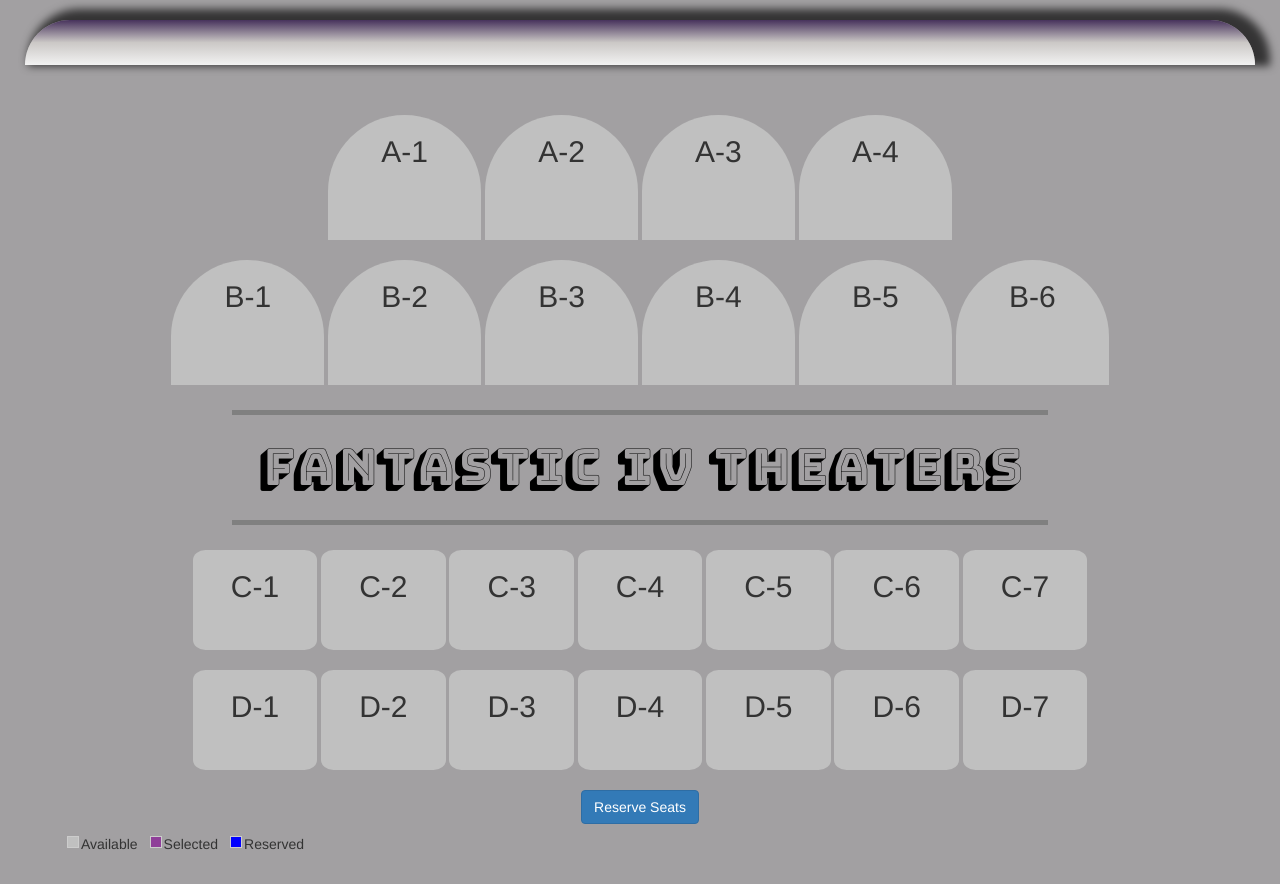
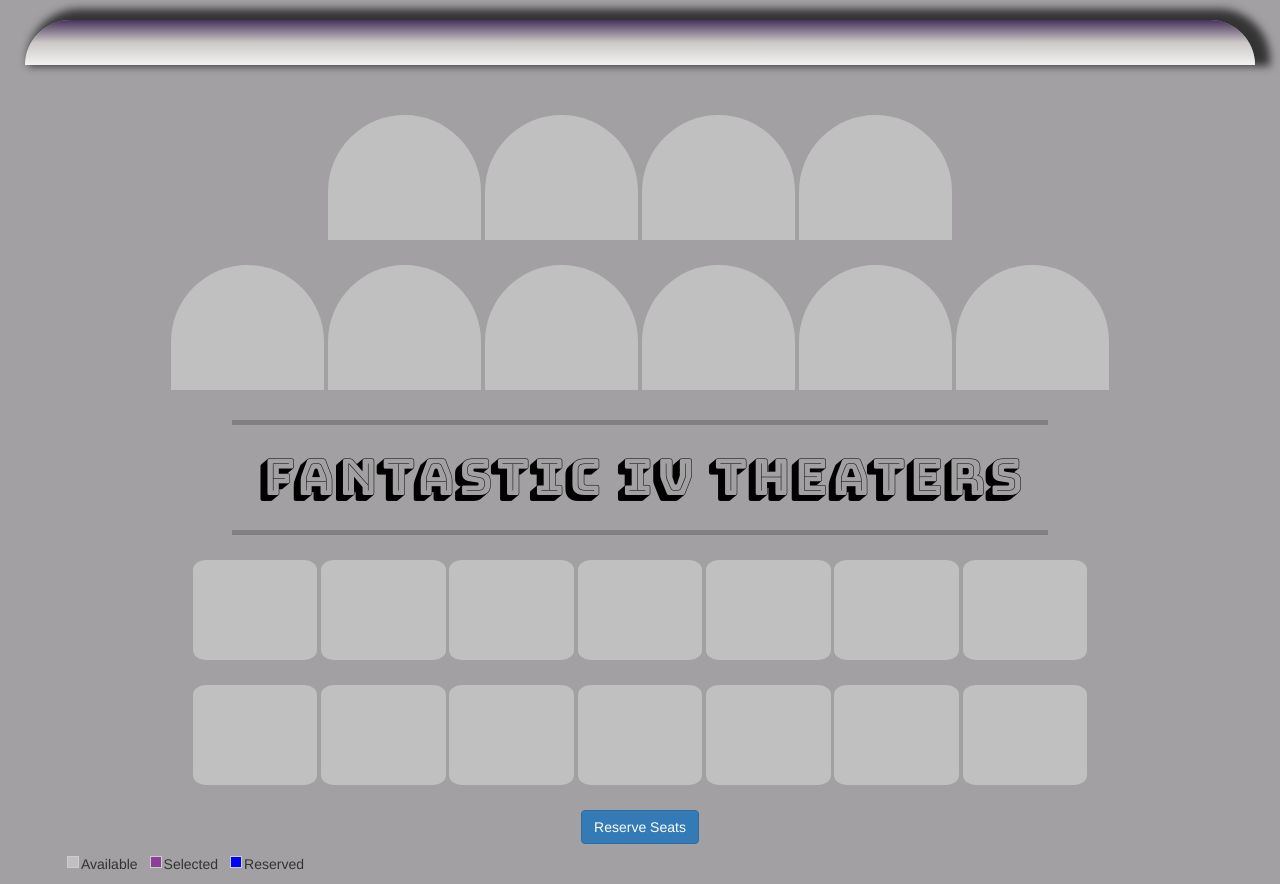
Before and after one commit to Chrissyanity/Theatre-Seat-Selector, a plain HTML site: page index.html in a window 1280 px wide. Drawn offline with Linux system fonts and the light colour scheme; a web font is replaced by a local one.

Commit message:
Reverted changes to commit bugs

```diff
--- a/index.html
+++ b/index.html
@@ -30,27 +30,12 @@
             </div>
             <div class='col-xs-10'>
                 <div id="A-1" class="reclinerSeat">
-                    <h2 class="pStyling">
-                        A-1
-                    </h2>
                 </div>
                 <div id='A-2' class="reclinerSeat">
-                    <h2 class="pStyling">
-                        A-2
-                    </h2>
-
                 </div>
                 <div id='A-3' class="reclinerSeat">
-                    <h2 class="pStyling">
-                        A-3
-                    </h2>
-
                 </div>
                 <div id='A-4' class="reclinerSeat">
-                    <h2 class="pStyling">
-                        A-4
-                    </h2>
-
                 </div>
             </div>
             <!-- Spacing Div for curtain along right side -->
@@ -64,34 +49,16 @@
             </div>
             <div class='col-xs-10'>
                 <div id='B-1' class="reclinerSeat">
-                    <h2 class="pStyling">
-                        B-1
-                    </h2>
                 </div>
                 <div id='B-2' class="reclinerSeat">
-                    <h2 class="pStyling">
-                        B-2
-                    </h2>
                 </div>
                 <div id='B-3' class="reclinerSeat">
-                    <h2 class="pStyling">
-                        B-3
-                    </h2>
                 </div>
                 <div id='B-4' class="reclinerSeat">
-                    <h2 class="pStyling">
-                        B-4
-                    </h2>
                 </div>
                 <div id='B-5' class="reclinerSeat">
-                    <h2 class="pStyling">
-                        B-5
-                    </h2>
                 </div>
                 <div id='B-6' class="reclinerSeat">
-                    <h2 class="pStyling">
-                        B-6
-                    </h2>
                 </div>
             </div>
 
@@ -125,39 +92,18 @@
             </div>
             <div class='col-xs-10'>
                 <div id='C-1' class="regularSeat">
-                    <h2 class="pStyling">
-                        C-1
-                    </h2>
                 </div>
                 <div id='C-2' class="regularSeat">
-                    <h2 class="pStyling">
-                        C-2
-                    </h2>
                 </div>
                 <div id='C-3' class="regularSeat">
-                    <h2 class="pStyling">
-                        C-3
-                    </h2>
                 </div>
                 <div id='C-4' class="regularSeat">
-                    <h2 class="pStyling">
-                        C-4
-                    </h2>
                 </div>
                 <div id='C-5' class="regularSeat">
-                    <h2 class="pStyling">
-                        C-5
-                    </h2>
                 </div>
                 <div id='C-6' class="regularSeat">
-                    <h2 class="pStyling">
-                        C-6
-                    </h2>
                 </div>
                 <div id='C-7' class="regularSeat">
-                    <h2 class="pStyling">
-                        C-7
-                    </h2>
                 </div>
             </div>
 
@@ -173,39 +119,18 @@
             </div>
             <div class='col-xs-10'>
                 <div id='D-1' class="regularSeat">
-                    <h2 class="pStyling">
-                        D-1
-                    </h2>
                 </div>
                 <div id='D-2' class="regularSeat">
-                    <h2 class="pStyling">
-                        D-2
-                    </h2>
                 </div>
                 <div id='D-3' class="regularSeat">
-                    <h2 class="pStyling">
-                        D-3
-                    </h2>
                 </div>
                 <div id='D-4' class="regularSeat">
-                    <h2 class="pStyling">
-                        D-4
-                    </h2>
                 </div>
                 <div id='D-5' class="regularSeat">
-                    <h2 class="pStyling">
-                        D-5
-                    </h2>
                 </div>
                 <div id='D-6' class="regularSeat">
-                    <h2 class="pStyling">
-                        D-6
-                    </h2>
                 </div>
                 <div id='D-7' class="regularSeat">
-                    <h2 class="pStyling">
-                        D-7
-                    </h2>
                 </div>
             </div>
 
@@ -236,16 +161,16 @@
                                   </p>
                               </div>
                                 <div class="form-group">
-                                    <label for="firstName1">First Name</label>
-                                    <input type="firstName" class="form-control" id="firstName1" placeholder="First Name">
+                                    <label for="exampleInputfirstName1">First Name</label>
+                                    <input type="firstName" class="form-control" id="exampleInputfirstName1" placeholder="firstName">
                                 </div>
                                 <div class="form-group">
-                                    <label for="lastName1">Last Name</label>
-                                    <input type="lastName" class="form-control" id="lastName1" placeholder="Last Name">
+                                    <label for="exampleInputlastName1">Last Name</label>
+                                    <input type="lastName" class="form-control" id="exampleInputlastName1" placeholder="lastName">
                                 </div>
                                 <div class="form-group">
-                                    <label for="Email1">Email</label>
-                                    <input type="email" class="form-control" id="Email1" placeholder="Email">
+                                    <label for="exampleInputEmail1">Email</label>
+                                    <input type="email" class="form-control" id="exampleInputEmail1" placeholder="Email">
                                 </div>
 
 
--- a/js/script.js
+++ b/js/script.js
@@ -29,6 +29,7 @@ $(function() {
     $('.reclinerSeat').on("click",function(event) {
         var id = event.target.id;
         if ($.inArray( id, clickedSeats ) > -1 ) {
+            var itemtoRemove = id;
             clickedSeats.splice($.inArray(id, clickedSeats),1);
             console.log(clickedSeats);
         } else {
@@ -42,6 +43,7 @@ $(function() {
     $('.regularSeat').on("click", function(event) {
         var id = event.target.id;
         if ($.inArray( id, clickedSeats ) > -1 ) {
+            var itemtoRemove = id;
             clickedSeats.splice($.inArray(id, clickedSeats),1);
             console.log(clickedSeats);
         } else {
@@ -53,21 +55,19 @@ $(function() {
     });
 
     $('#reserveButton').on('click', function(){
-        var lastName = $('#lastName1').val();
         clickedSeats.forEach(function(i){
             var idTemp = '#' + i;
-            $(idTemp).removeClass('selectedSeat').addClass('reservedSeat').text(lastName).off('click');
+            $(idTemp).removeClass('selectedSeat').addClass('reservedSeat');
 
-
-        })
-        clickedSeats = [];
+        });
+        clickedSeats=[];
     })
 
+    //Reset modal
+    $('.modal').on('hidden.bs.modal', function(){
+        $(this).find('form')[0].reset();
+    });
 
-//Reset modal
-$('.modal').on('hidden.bs.modal', function(){
-    $(this).find('form')[0].reset();
-});
 
 
 });
```
